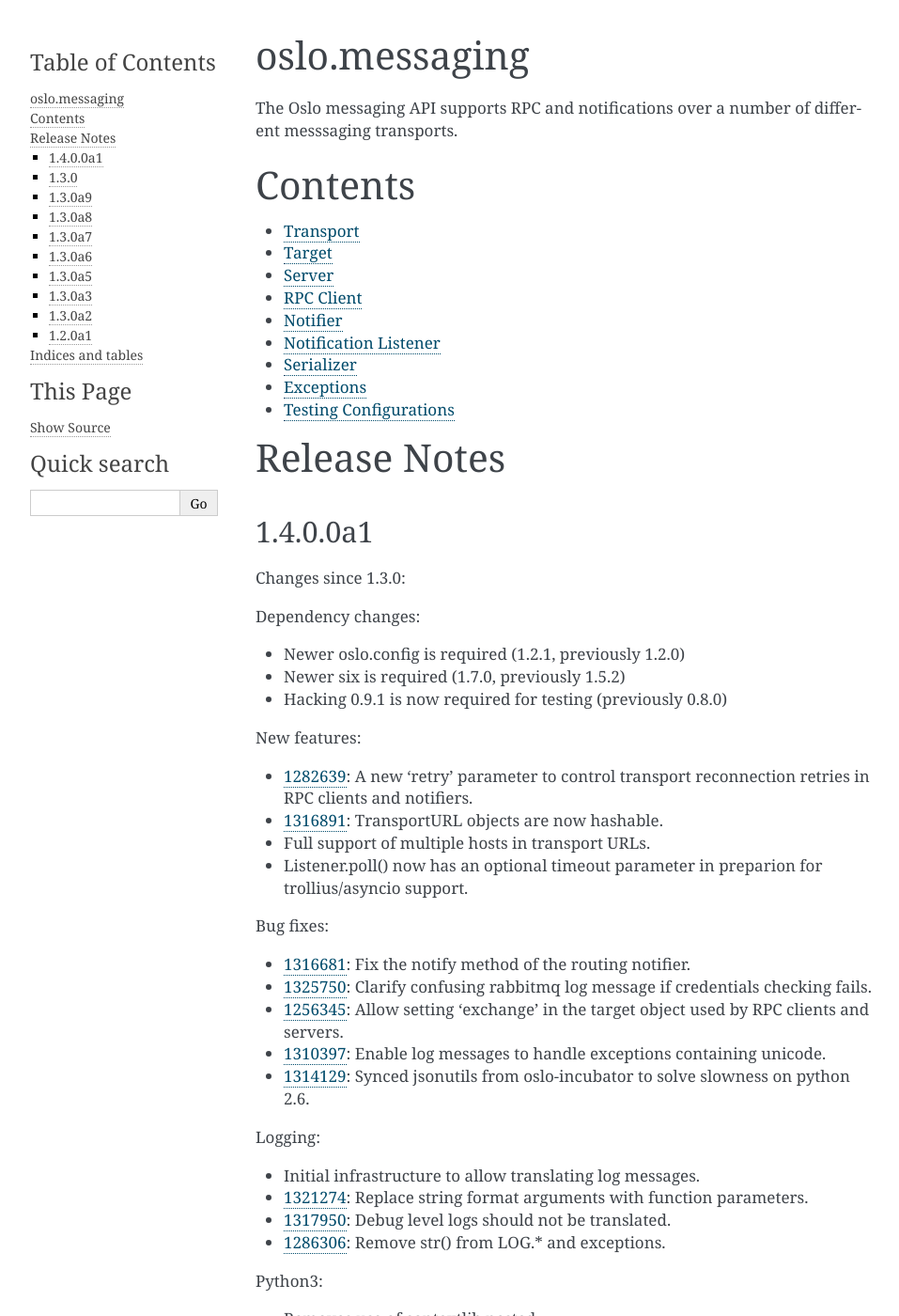
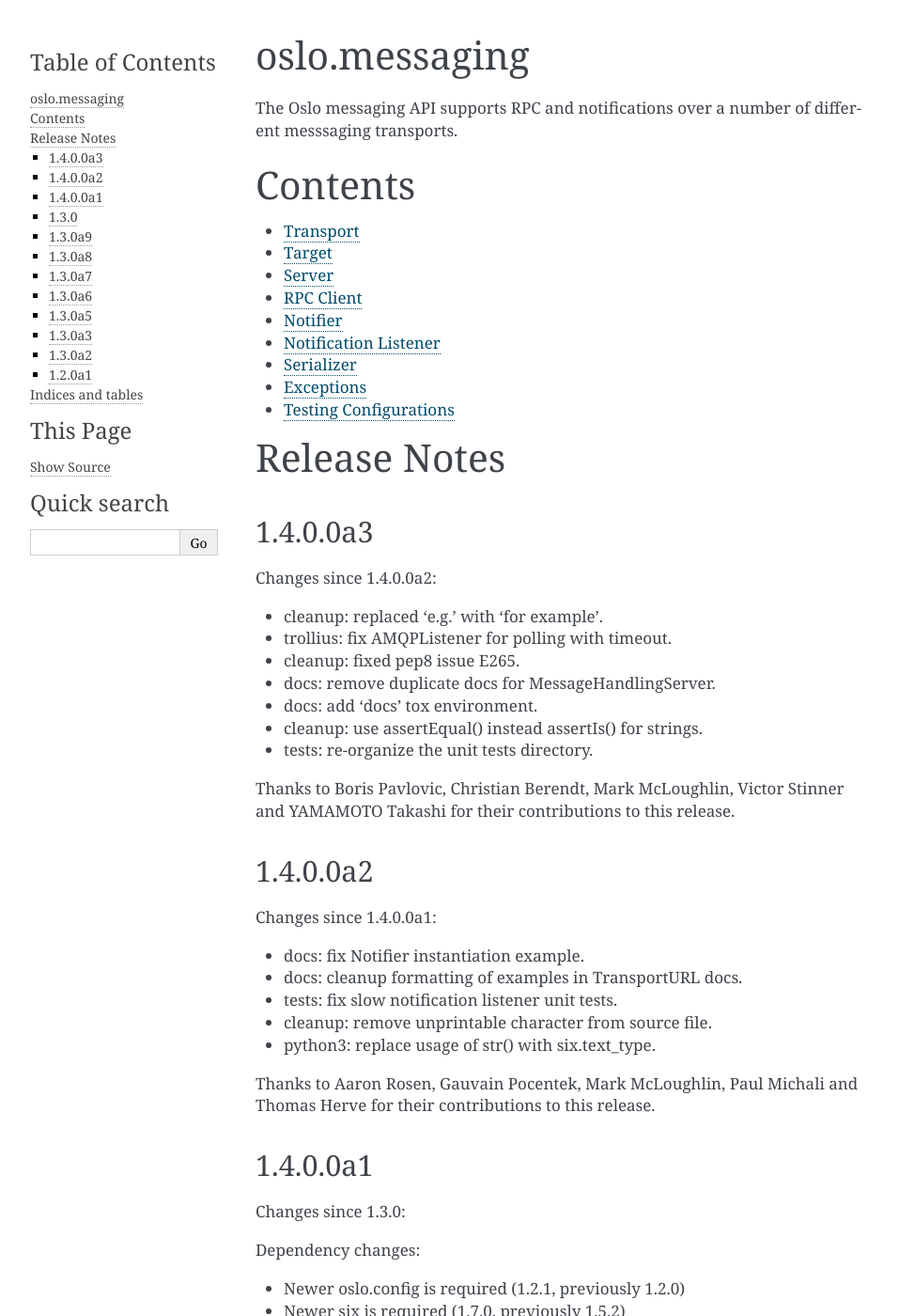
Before and after one commit to openstack/oslo.messaging, a Sphinx documentation site: the page built from doc/source/index.rst, in a window 1280 px wide and 1400 px high. Shown: the whole window at 94% size, without its empty margins (148-1105 px from the left). Built offline with Sphinx 7.4.7, drawn with Linux system fonts in a browser that asks for light colours; pages that are not in the unit, such as notebooks, are missing from menus.

Commit message:
Add release notes for 1.4.0.0a2/a3
Change-Id: I9e2a229ffa5bd9b604118d12d54e2f7809b9d49a

```diff
--- a/doc/source/index.rst
+++ b/doc/source/index.rst
@@ -23,6 +23,37 @@
 
 Release Notes
 =============
+
+1.4.0.0a3
+---------
+
+Changes since 1.4.0.0a2:
+
+* cleanup:  replaced 'e.g.' with 'for example'.
+* trollius: fix AMQPListener for polling with timeout.
+* cleanup: fixed pep8 issue E265.
+* docs: remove duplicate docs for MessageHandlingServer.
+* docs: add 'docs' tox environment.
+* cleanup: use assertEqual() instead assertIs() for strings.
+* tests: re-organize the unit tests directory.
+
+Thanks to Boris Pavlovic, Christian Berendt, Mark McLoughlin,
+Victor Stinner and YAMAMOTO Takashi for their contributions to
+this release.
+
+1.4.0.0a2
+---------
+
+Changes since 1.4.0.0a1:
+
+* docs: fix Notifier instantiation example.
+* docs: cleanup formatting of examples in TransportURL docs.
+* tests: fix slow notification listener unit tests.
+* cleanup: remove unprintable character from source file.
+* python3: replace usage of str() with six.text_type.
+
+Thanks to Aaron Rosen, Gauvain Pocentek, Mark McLoughlin, Paul Michali
+and Thomas Herve for their contributions to this release.
 
 1.4.0.0a1
 ---------
```
